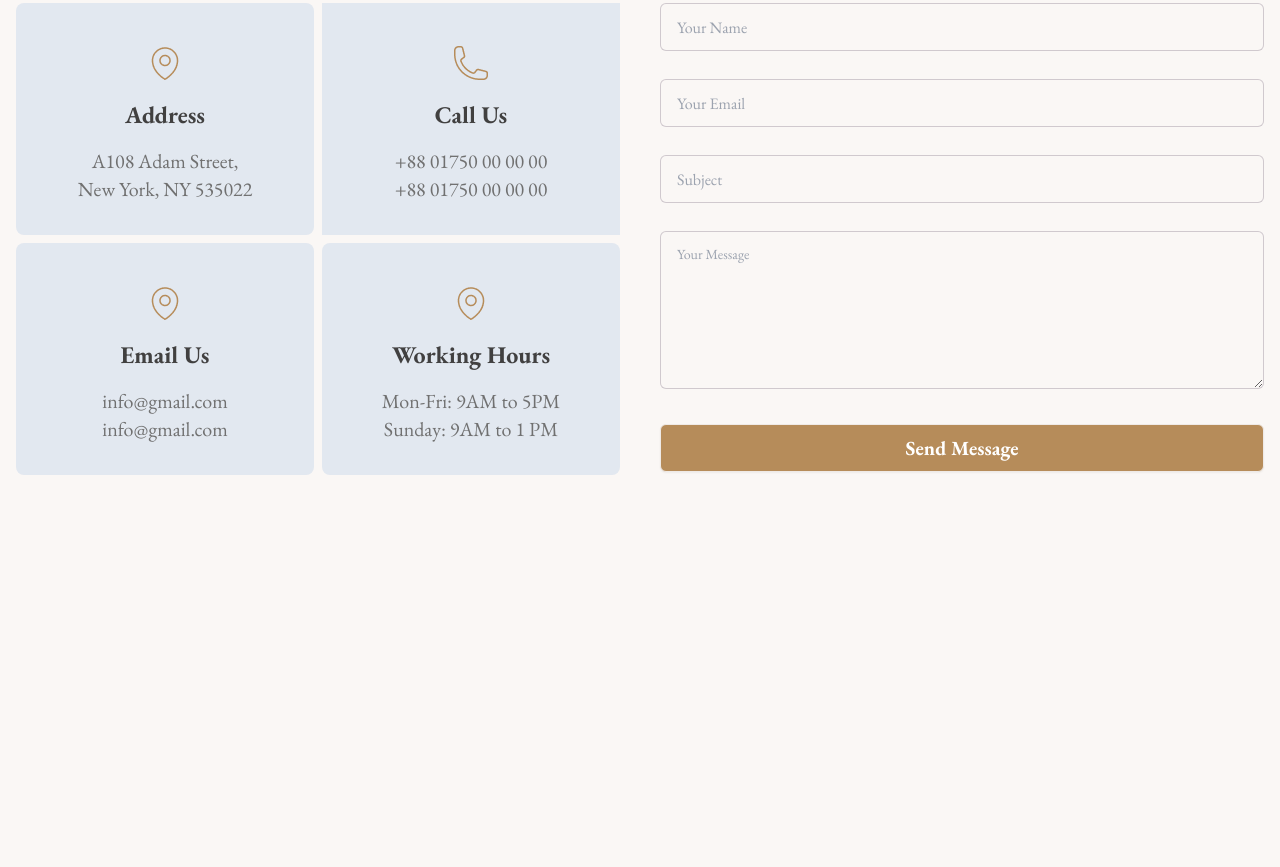
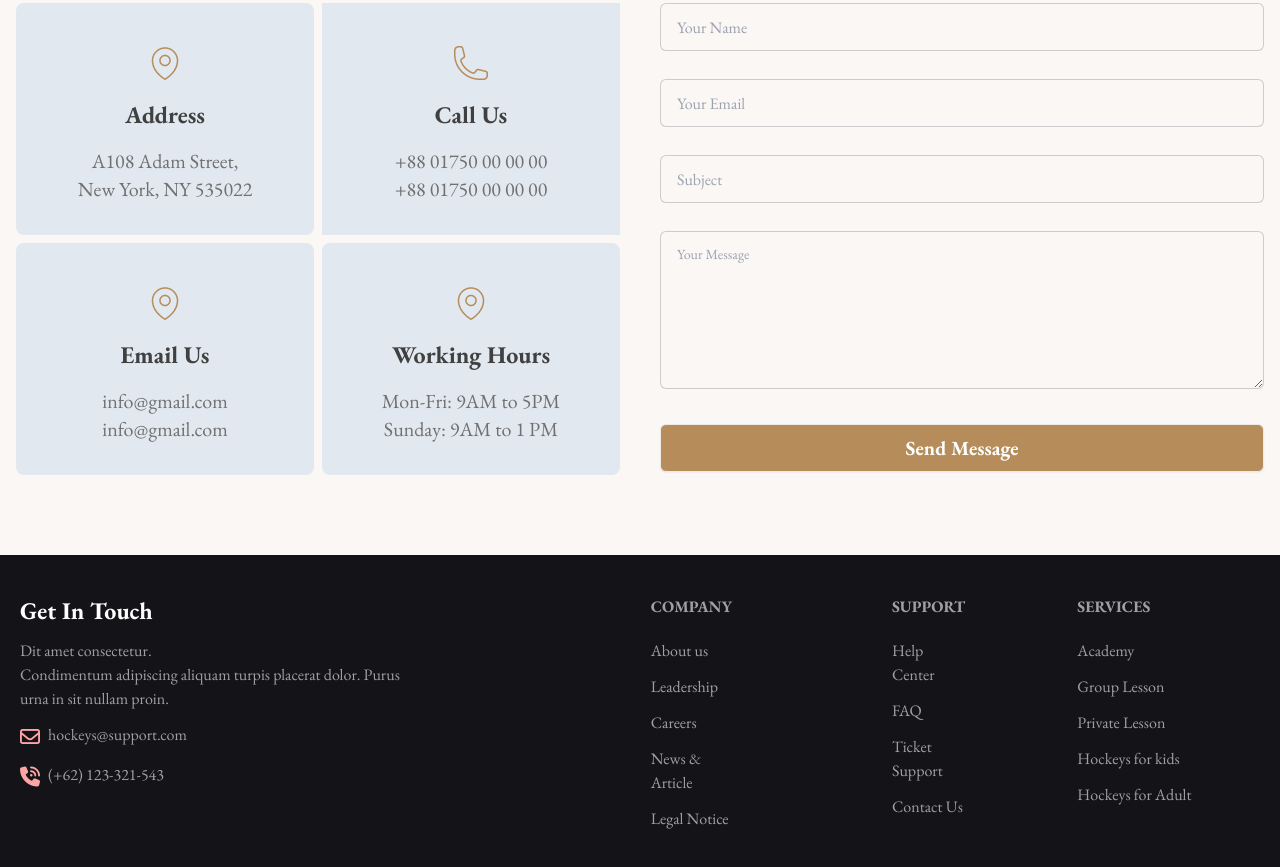
Before and after one commit to anik558363/Legal-Solution, a plain HTML site: page index.html in a window 1280 px wide. Shown: the part 3671-4538 px from the top of the page. Before the commit the page ends 4226 px from the top, so only its background shows below. Drawn offline with nearby package versions, Linux system fonts and the light colour scheme.

Commit message:
legal solution done

```diff
--- a/index.html
+++ b/index.html
@@ -432,8 +432,10 @@
           <input type="text" placeholder="Your Name" class="input input-bordered w-full rounded-md" />
           <input type="text" placeholder="Your Email" class="input input-bordered w-full rounded-md" />
           <input type="text" placeholder="Subject" class="input input-bordered w-full rounded-md" />
-          <textarea class="textarea textarea-bordered w-full rounded-md" placeholder="Your Message" rows="5" ></textarea>
-          <button class="btn bg-[#B68C5A] rounded-md text-white font-bold text-xl hover:bg-red-500 duration-200 w-full">Send Message</button>
+          <textarea class="textarea textarea-bordered w-full rounded-md" placeholder="Your Message" rows="5"></textarea>
+          <button
+            class="btn bg-[#B68C5A] rounded-md text-white font-bold text-xl hover:bg-red-500 duration-200 w-full">Send
+            Message</button>
         </div>
 
       </div>
@@ -444,7 +446,50 @@
 
 
   </main>
-  <footer></footer>
+  <footer class="bg-[#131318] py-5 md:py-10">
+    <div class="container mx-auto grid grid-cols-1 md:grid-cols-3 md:space-x-24 lg:space-x-56">
+      <aside class="text-center space-y-3 md:text-start items-center space-x-5">
+        <h4 class="text-2xl text-[#FFF] font-bold md:pl-5">Get In Touch</h4>
+        <p class="text-[#FFFFFF99] pr-4">Dit amet consectetur. <br>Condimentum adipiscing aliquam turpis placerat dolor.
+          Purus <br> urna in
+          sit nullam proin. </p>
+        <div class="flex gap-2 justify-center items-center md:justify-start md:items-start">
+          <i class="fa-regular fa-envelope text-xl text-red-300"></i>
+          <p class="text-[#FFFFFF99]">hockeys@support.com</p>
+        </div>
+        <div class="flex gap-2 justify-center items-center md:justify-start md:items-start">
+          <i class="fa-solid fa-phone-volume text-xl text-red-300"></i>
+          <p class="text-[#FFFFFF99]">(+62) 123-321-543</p>
+        </div>
+      </aside>
+      <div class=" flex gap-8 mx-auto md:gap-x-12 lg:gap-x-40 my-10 md:my-0">
+        <nav class="flex flex-col space-y-3 items-center md:items-start md:justify-start">
+          <h6 class="footer-title text-[#FFF]">Company</h6>
+          <a class="link link-hover text-[#FFFFFF99]">About us</a>
+          <a class="link link-hover text-[#FFFFFF99]">Leadership</a>
+          <a class="link link-hover text-[#FFFFFF99]">Careers</a>
+          <a class="link link-hover text-[#FFFFFF99]">News & Article</a>
+          <a class="link link-hover text-[#FFFFFF99]">Legal Notice </a>
+        </nav>
+        <nav class="flex flex-col space-y-3 items-center md:items-start md:justify-start">
+          <h6 class="footer-title text-[#FFF]">Support</h6>
+          <a class="link link-hover text-[#FFFFFF99]">Help Center</a>
+          <a class="link link-hover text-[#FFFFFF99]">FAQ</a>
+          <a class="link link-hover text-[#FFFFFF99]">Ticket Support</a>
+          <a class="link link-hover text-[#FFFFFF99]">Contact Us </a>
+        </nav>
+      </div>
+      <nav class="flex flex-col space-y-3 items-center md:items-start md:justify-start">
+        <h6 class="footer-title text-[#FFF]">Services</h6>
+        <a class="link link-hover text-[#FFFFFF99]">Academy</a>
+        <a class="link link-hover text-[#FFFFFF99]">Group Lesson</a>
+        <a class="link link-hover text-[#FFFFFF99]">Private Lesson</a>
+        <a class="link link-hover text-[#FFFFFF99]">Hockeys for kids</a>
+        <a class="link link-hover text-[#FFFFFF99]">Hockeys for Adult</a>
+      </nav>
+    </div>
+  </footer>
+  </div>
 </body>
 
 </html>
```
